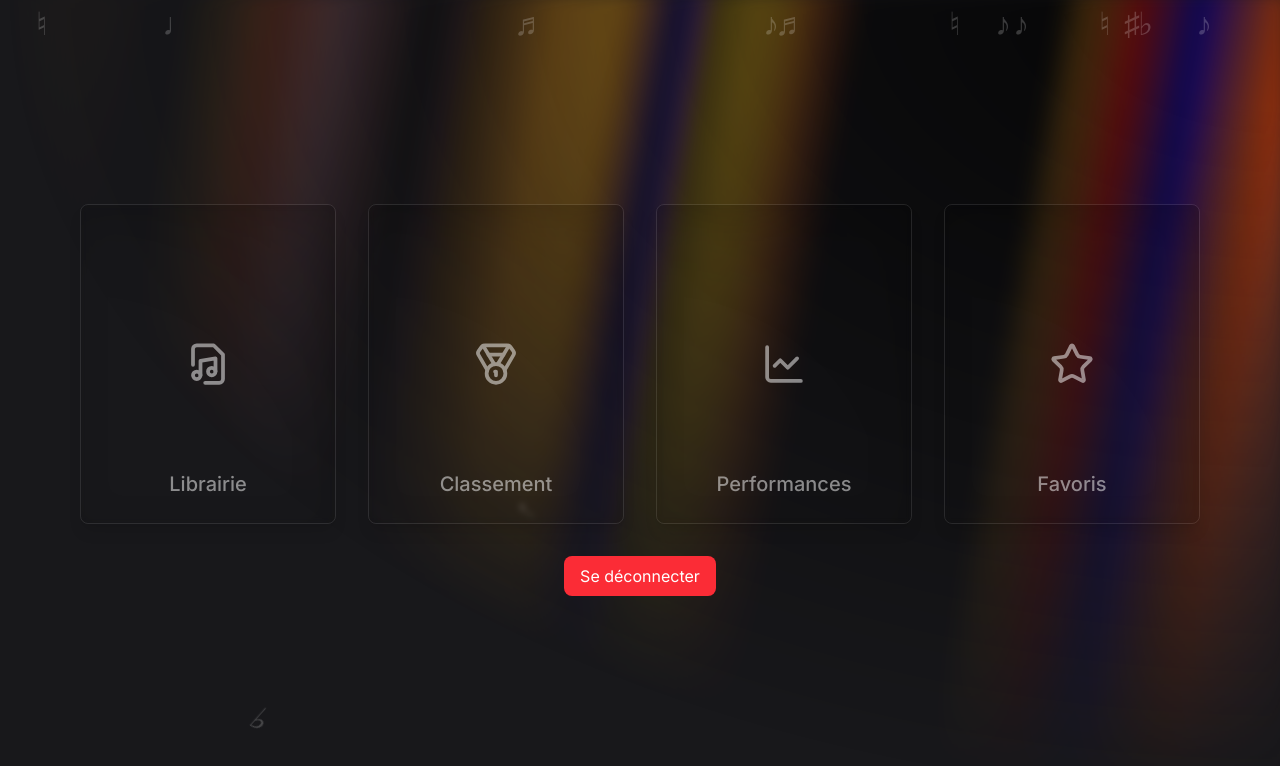
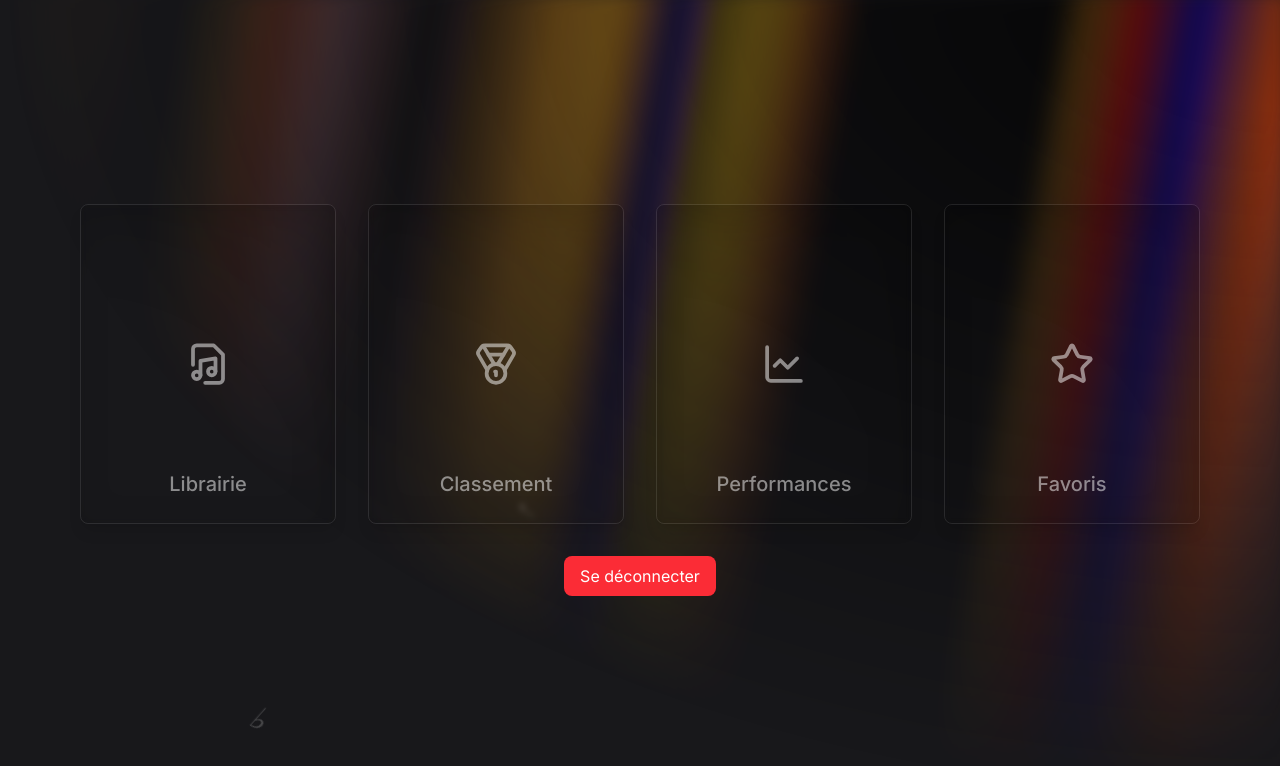
Before and after one commit to Chicagolil/VirtuoPiano, a Next.js app in the folder virtuo-piano/: page /landingPage in a window 1280 px wide. Shown: the top 766 px of the page. Built offline with nearby package versions, Linux system fonts and the light colour scheme.

Commit message:
Fix : bug apparition notes en haut de page

```diff
--- a/virtuo-piano/src/app/globals.css
+++ b/virtuo-piano/src/app/globals.css
@@ -31,6 +31,7 @@ body {
   font-size: 2rem;
   color: rgba(255, 255, 255, 0.2);
   animation: floatNote 15s linear infinite;
+  opacity: 0;
 }
 
 @keyframes floatNote {
--- a/virtuo-piano/src/features/musicNotes/MusicNotes.tsx
+++ b/virtuo-piano/src/features/musicNotes/MusicNotes.tsx
@@ -22,7 +22,7 @@ export default function MusicNotes() {
             animationDuration: duration,
           }}
         >
-          {symbol}
+         {symbol}
         </div>
       );
     });
```
